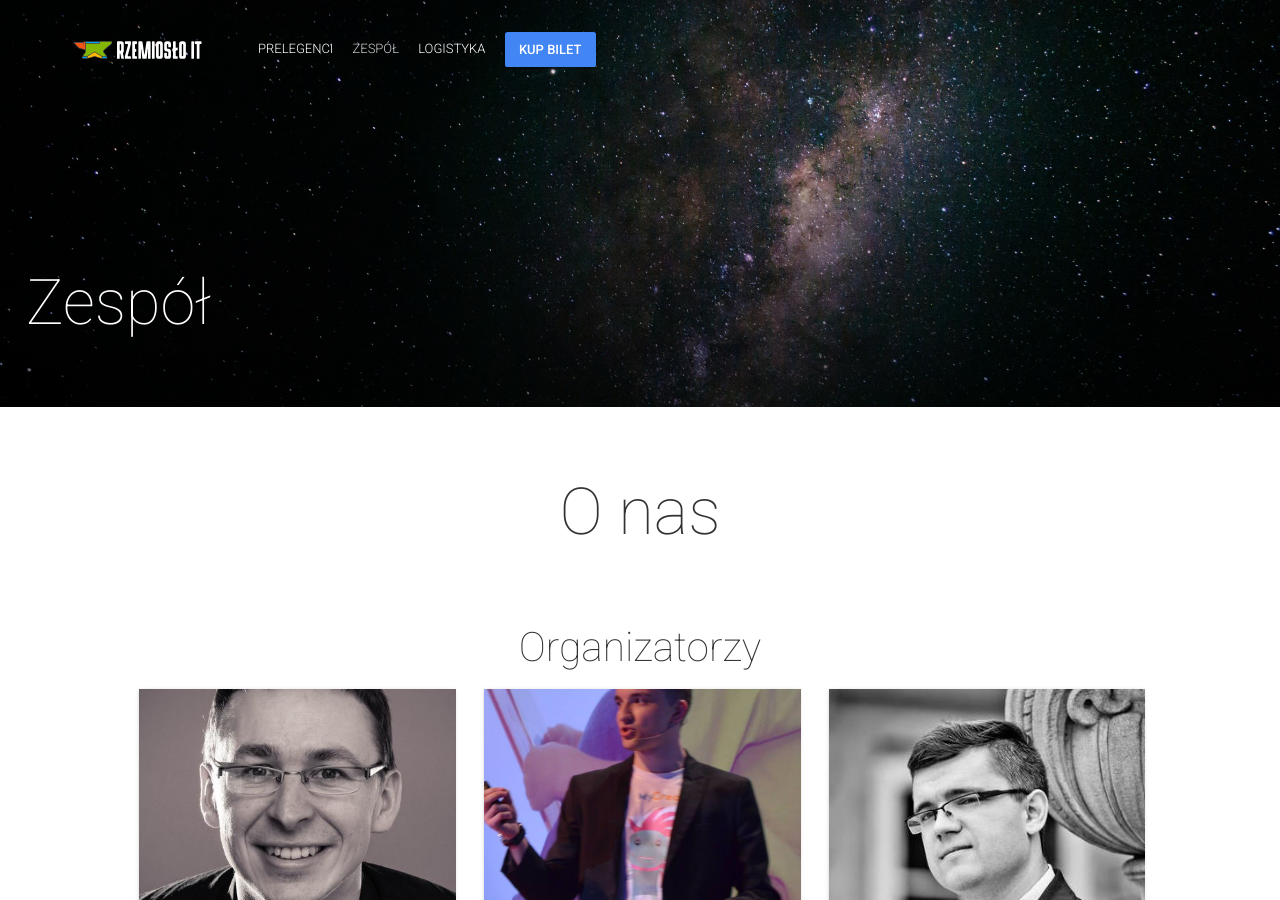
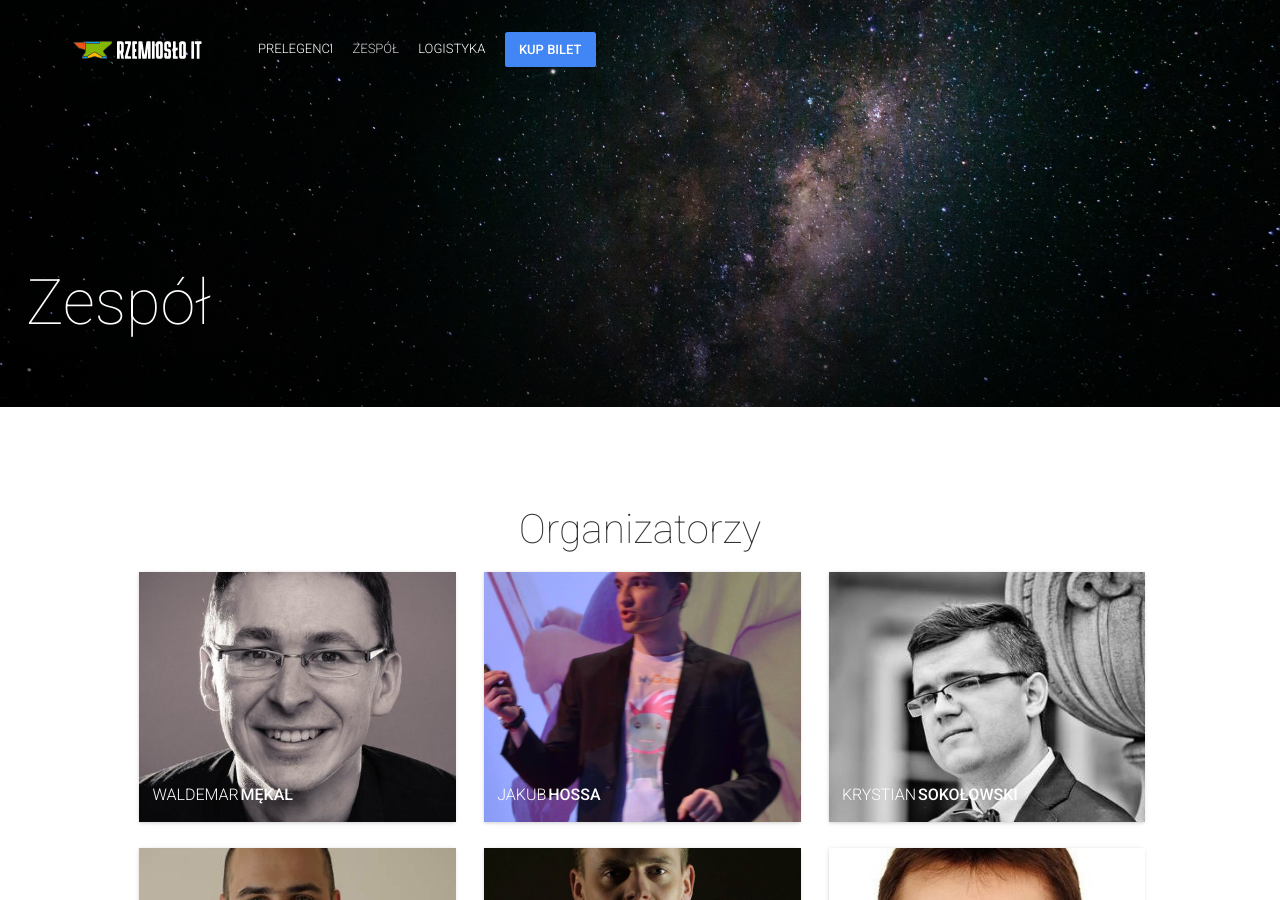
Before and after one commit to rzemioslo-it/rzemioslo-it.github.io, a Jekyll site: the page built from team.html, in a window 1280 px wide and 900 px high. Built offline with Jekyll 4.4.1, drawn with Linux system fonts in a browser that asks for light colours; nearby versions of some CDN libraries; comment, search, counter and statistics services are not loaded.

Commit message:
Remove unnecessary things on team page

```diff
--- a/_config.yml
+++ b/_config.yml
@@ -154,8 +154,6 @@
 showSessions: true
 
 # Team Block
-teamBlockTitle: "O nas"
-# aboutUs: "Google's services have become synonymous with simple things online. Number of technological innovations and IT industries in which Google is creating new products is enormous. It's hard to get to know all of them, but realistic. This is why people have started to gather in small local groups and share their experience. Later, the following groups have been called Google Developer Groups. GDGs can take many forms -- from just a few people getting together to watch some videos, to large gatherings with demos, tech talks, hackathons and conferences."
 
 # Logistics Find Way Block
 findWayTitle: "Wyznacz trasę"
--- a/_includes/team.html
+++ b/_includes/team.html
@@ -1,10 +1,6 @@
 <!-- Begin Team List-->
 <section id="team" class="team">
     <div class="content-wrapper">
-        <div class="col-lg-10 col-lg-offset-1">
-            <h3>{{ site.teamBlockTitle }}</h3>
-            <p class="text-left animated hiding" data-animation="fadeInUp" data-delay="0">{{ site.aboutUs }}</p>
-        </div>
         <div class="col-lg-10 col-lg-offset-1 text-center">
             <h4 class="text-left animated hiding appear-animation-trigger" data-animation="fadeInUp" data-delay="0">Organizatorzy</h4>
             {% for teamMember in site.data.team %} {% if teamMember.team != null %}
@@ -31,32 +27,6 @@
             </div>
             {% endif %} {% endfor %}
         </div>
-        <div class="col-lg-10 col-lg-offset-1 text-center">
-            <h4 class="text-left animated hiding appear-animation-trigger" data-animation="fadeInUp" data-delay="0"><!--Program committee--></h4>
-            {% for teamMember in site.data.team %} {% if teamMember.subTeam != null %}
-            <div class="effect-wrapper col-md-4 col-sm-6 col-xs-12 cols-centered appear-animation">
-                <div class="zoe-effect" data-toggle="modal" data-target="#speakerDetail-{{ teamMember.id }}">
-                    <figure class="waves-effect waves-block waves-light" style="background-image: url({{ site.baseurl | append: '/img/people/' | append: teamMember.thumbnailUrl }})">
-                        <div class="overlay solid-overlay"></div>
-                        <figcaption>
-                            <div class="col-md-8 col-xs-8 text-left">
-                                <h2 class="name">{{ teamMember.name }} <span>{{ teamMember.surname }}</span></h2>
-                                <div class="clearfix"></div>
-                                <span class="position">{{ teamMember.title }}</span>
-                            </div>
-                            {% for social in teamMember.social %}
-                            <a href="{{ social["link"] }}" target="_blank">
-                                <svg class="icon icon-{{ social["name"] }}" viewBox="0 0 30 32">
-                                    <use xlink:href="{{ site.baseurl }}/img/sprites/sprites.svg#icon-{{ social["name"] }}"></use>
-                                </svg>
-                            </a>
-                            {% endfor %}
-                        </figcaption>
-                    </figure>
-                </div>
-            </div>
-            {% endif %} {% endfor %}
-        </div>
     </div>
 </section>
 <!-- End Team List -->
```
